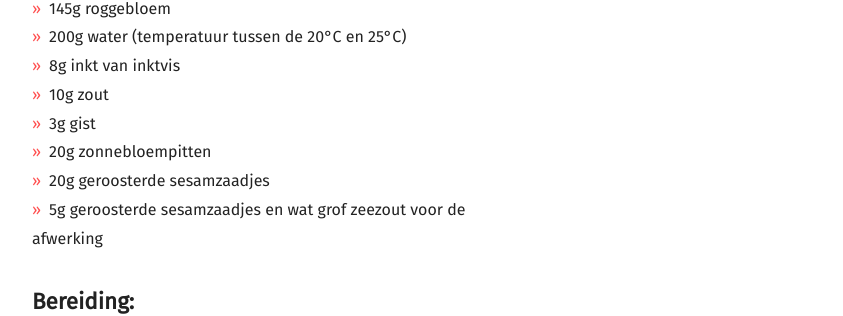
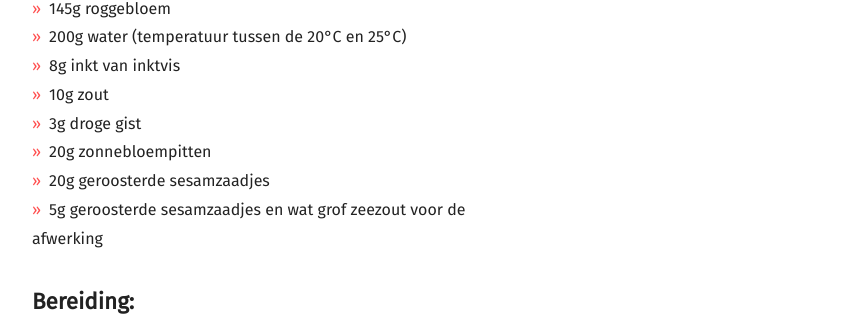
Before and after one commit to fabilicious/fabilicious.github.io, a Jekyll site: the page built from _posts/2019-02-03-Nero di sepia.md, in a window 1280 px wide and 900 px high, scrolled down 1093 px. Shown: the part 146-462 px from the top of the window, without its empty margins (58-901 px from the left). Built offline with Jekyll 4.4.1, drawn with Linux system fonts in a browser that asks for light colours; nearby versions of some CDN libraries; some web fonts are replaced.

Commit message:
Update 2019-02-03-Nero di sepia.md

```diff
--- a/_posts/2019-02-03-Nero di sepia.md
+++ b/_posts/2019-02-03-Nero di sepia.md
@@ -13,7 +13,7 @@ recipe:
     * 200g water (temperatuur tussen de 20°C en 25°C)
     * 8g inkt van inktvis
     * 10g zout
-    * 3g gist
+    * 3g droge gist
     * 20g zonnebloempitten
     * 20g geroosterde sesamzaadjes
     * 5g geroosterde sesamzaadjes en wat grof zeezout voor de afwerking
```
